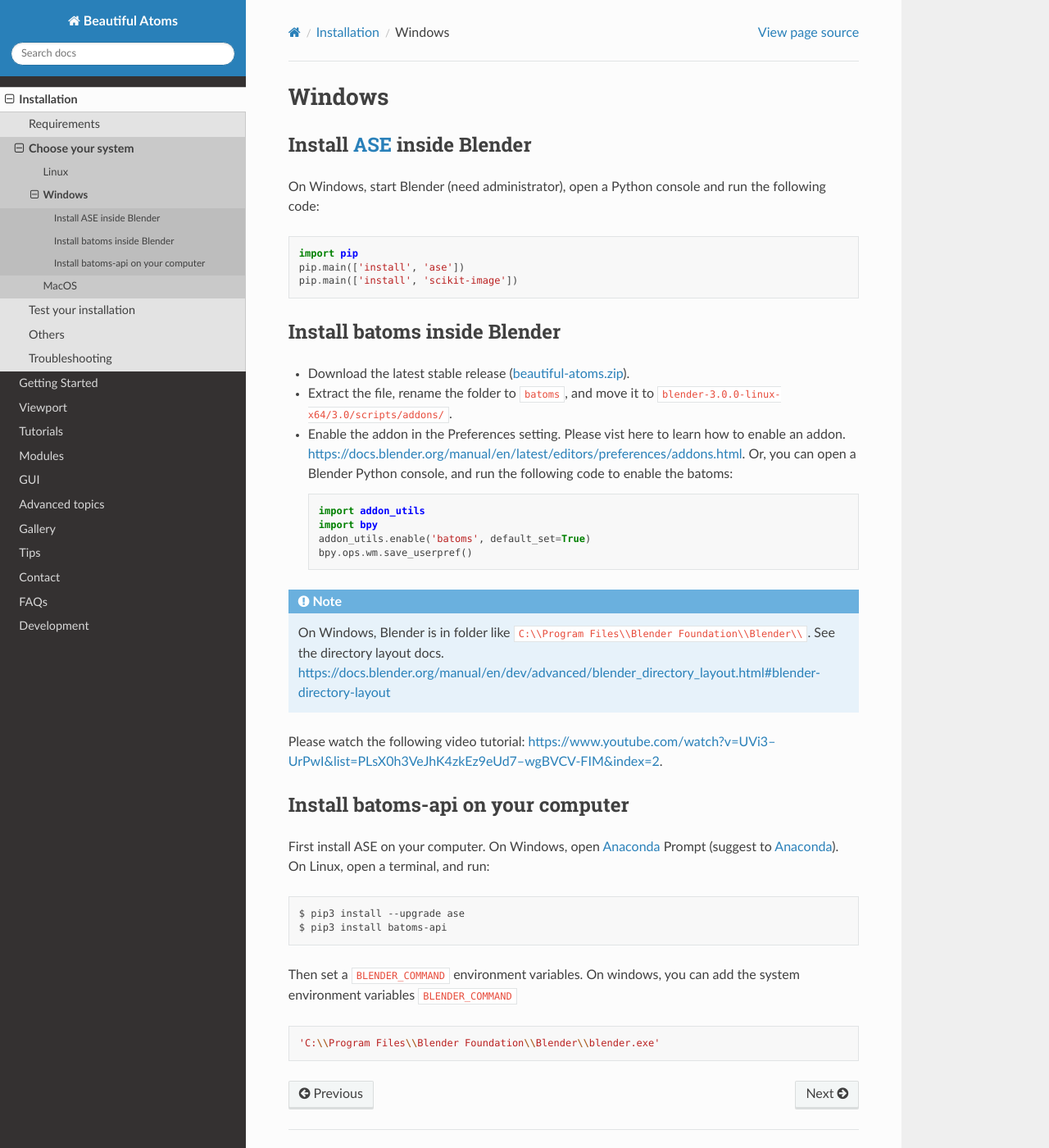
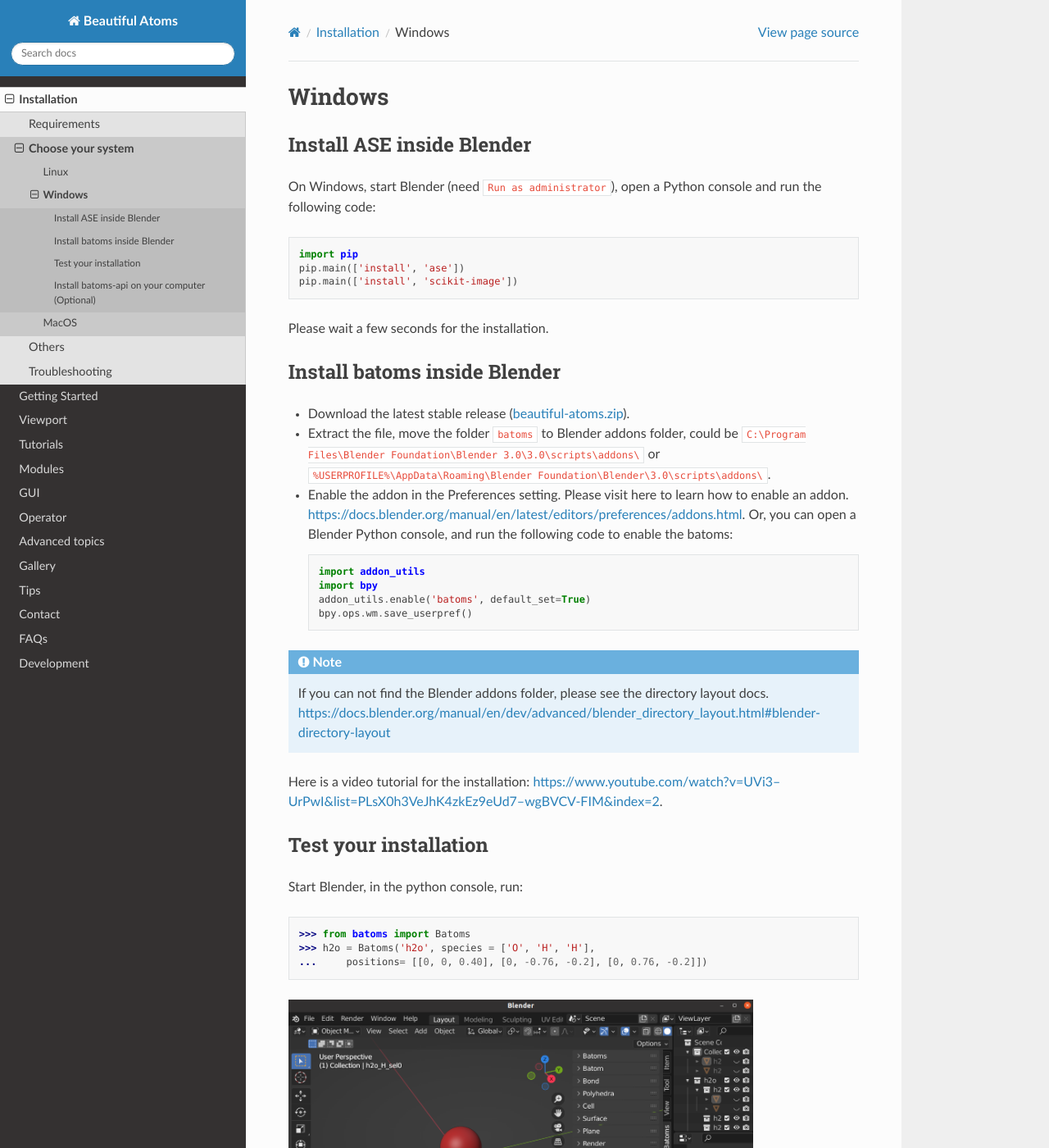
Before and after one commit to beautiful-atoms/beautiful-atoms-docs, a Sphinx documentation site: the page built from docs/source/install/windows.rst, in a window 1280 px wide and 1400 px high. Shown: the whole window at 82% size. Built offline with Sphinx 7.4.7 and the Read the Docs theme 2.0.0, drawn with Linux system fonts in a browser that asks for light colours; some of the changed text lies outside the part shown.

Commit message:
update installation

```diff
--- a/docs/source/index.rst
+++ b/docs/source/index.rst
@@ -42,6 +42,7 @@
    tutorial/index
    module/index
    gui/index
+   ops/index
    advanced/index
    gallery
    tips
--- a/docs/source/install/windows.rst
+++ b/docs/source/install/windows.rst
@@ -2,23 +2,25 @@
 Windows
 ===============
 
-Install ASE_ inside Blender
+Install ASE inside Blender
 ===============================
 
-On Windows, start Blender (need administrator), open a Python console and run the following code::
+On Windows, start Blender (need ``Run as administrator``), open a Python console and run the following code::
 
     import pip
     pip.main(['install', 'ase'])
     pip.main(['install', 'scikit-image'])
 
+Please wait a few seconds for the installation.
+
 Install batoms inside Blender
 ===============================
 
-- Download the latest stable release (`beautiful-atoms.zip <https://github.com/superstar54/beautiful-atoms/archive/refs/heads/release/2.0.0.zip>`__).
+- Download the latest stable release (`beautiful-atoms.zip <https://github.com/superstar54/beautiful-atoms/archive/refs/heads/main.zip>`__).
 
-- Extract the file, rename the folder to ``batoms``, and move it to ``blender-3.0.0-linux-x64/3.0/scripts/addons/``.
+- Extract the file, move the folder ``batoms`` to Blender addons folder, could be ``C:\Program Files\Blender Foundation\Blender 3.0\3.0\scripts\addons\`` or ``%USERPROFILE%\AppData\Roaming\Blender Foundation\Blender\3.0\scripts\addons\``.
 
-- Enable the addon in the Preferences setting. Please vist here to learn how to enable an addon. https://docs.blender.org/manual/en/latest/editors/preferences/addons.html. Or, you can open a Blender Python console, and run the following code to enable the batoms::
+- Enable the addon in the Preferences setting. Please visit here to learn how to enable an addon. https://docs.blender.org/manual/en/latest/editors/preferences/addons.html. Or, you can open a Blender Python console, and run the following code to enable the batoms::
 
     import addon_utils
     import bpy
@@ -26,18 +28,32 @@
     bpy.ops.wm.save_userpref()
 
 .. note::
-    On Windows, Blender is in folder like ``C:\\Program Files\\Blender Foundation\\Blender\\``.
-    See the directory layout docs. https://docs.blender.org/manual/en/dev/advanced/blender_directory_layout.html#blender-directory-layout
+    If you can not find the Blender addons folder, please see the directory layout docs. https://docs.blender.org/manual/en/dev/advanced/blender_directory_layout.html#blender-directory-layout
 
 
-Please watch the following video tutorial: https://www.youtube.com/watch?v=UVi3--UrPwI&list=PLsX0h3VeJhK4zkEz9eUd7--wgBVCV-FIM&index=2.
+Here is a video tutorial for the installation: https://www.youtube.com/watch?v=UVi3--UrPwI&list=PLsX0h3VeJhK4zkEz9eUd7--wgBVCV-FIM&index=2.
 
 
+Test your installation
+======================
 
-Install batoms-api on your computer
-====================================
+Start Blender, in the python console, run:
 
-First install ASE on your computer. On Windows, open Anaconda_ Prompt (suggest to Anaconda_). On Linux, open a terminal, and run::
+>>> from batoms import Batoms
+>>> h2o = Batoms('h2o', species = ['O', 'H', 'H'],
+...     positions= [[0, 0, 0.40], [0, -0.76, -0.2], [0, 0.76, -0.2]])
+
+
+.. image:: ../_static/figs/getting_started_h2o.png
+   :width: 15cm
+
+If you saw a water molecule, you have run a successful installation, congratulations!
+
+
+Install batoms-api on your computer (Optional)
+=================================================
+
+First, install ASE on your computer. On Windows, open Anaconda_ Prompt (suggest to Anaconda_). On Linux, open a terminal, and run::
 
     $ pip3 install --upgrade ase
     $ pip3 install batoms-api
```
Also changed, not shown: docs/source/install/index.rst (+0 -13 lines), docs/source/install/linux.rst (+19 -3 lines), docs/source/install/macos.rst (+19 -5 lines), docs/source/ops/index.rst (added, +14 -0 lines), docs/source/ops/add.rst (added).
